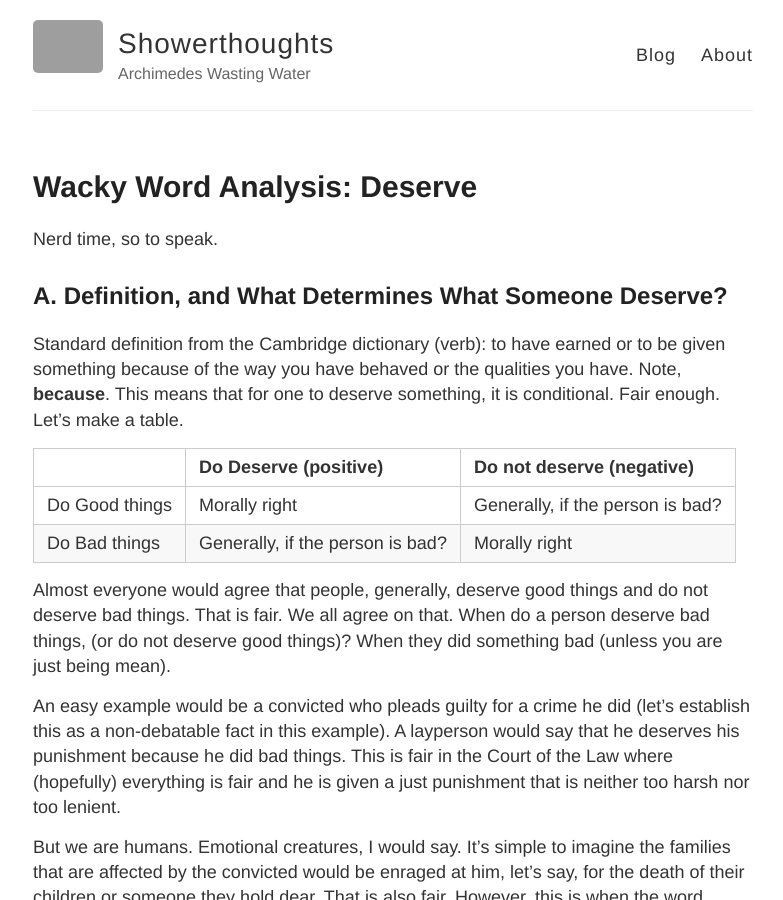
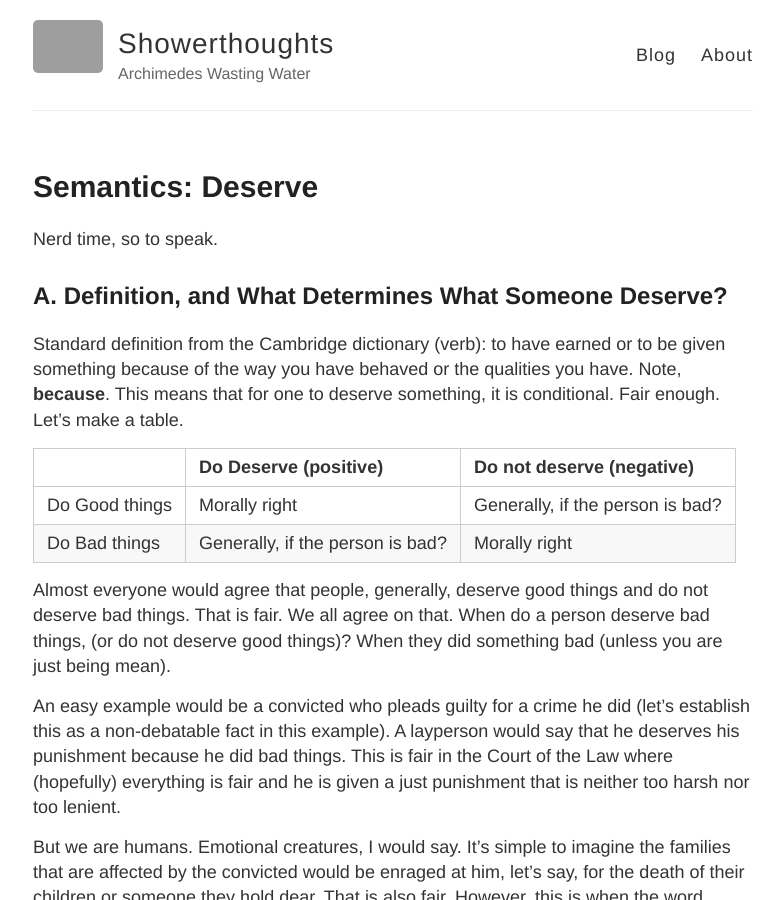
Before and after one commit to theduckshepherd/theduckshepherd.github.io, a Jekyll site: the page built from _posts/2024-01-07-semantics-deserve.md, in a window 1280 px wide and 900 px high. Shown: the whole window, without its empty margins (247-1030 px from the left). Built offline with Jekyll 4.4.1, drawn with Linux system fonts in a browser that asks for light colours; grey boxes are pictures that could not be loaded.

Commit message:
Update and rename 2024-01-07-wacky-word-analysis-deserve.md to 2024-01-07-semantics-deserve.md

```diff
--- a/_posts/2024-01-07-wacky-word-analysis-deserve.md
+++ b/_posts/2024-01-07-semantics-deserve.md
@@ -1,7 +1,7 @@
 ---
 layout: post
-title: "Wacky Word Analysis: Deserve"
-category: wacky word analysis
+title: "Semantics: Deserve"
+category: semantics
 ---
 <!-- Word count: 1,875 -->
 Nerd time, so to speak.
```
